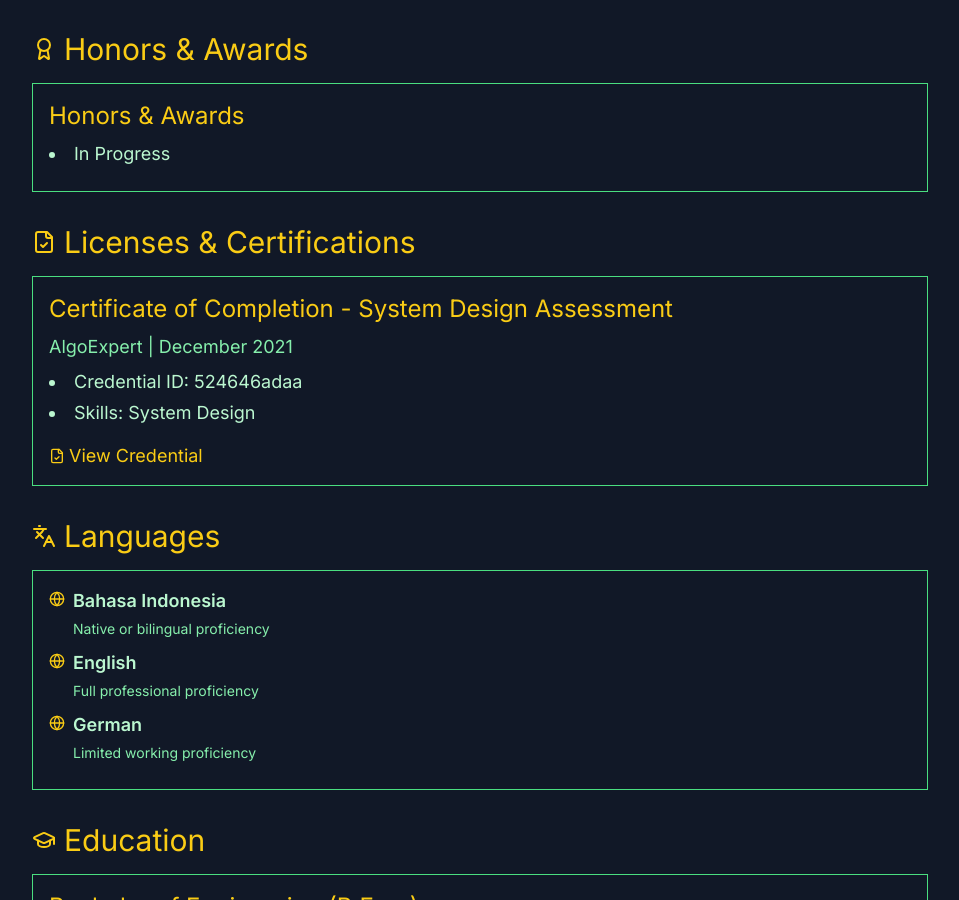
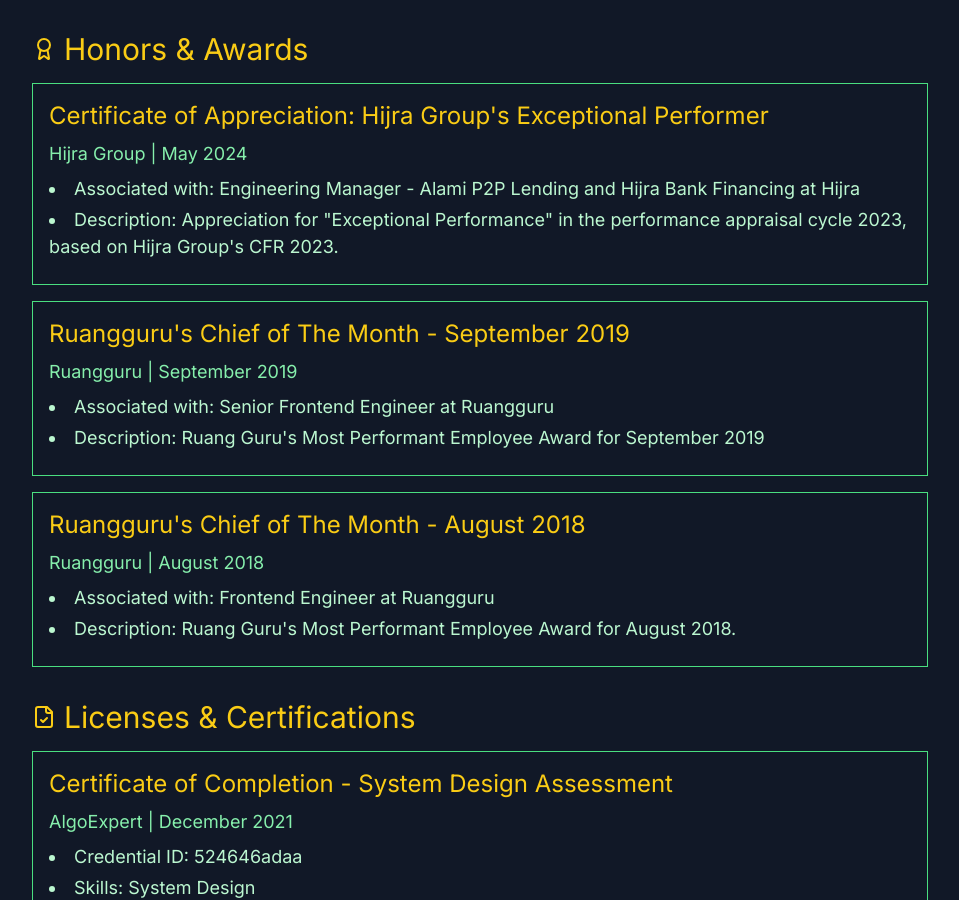
Before and after one commit to wahidyankf/wahidyankf-web, a Next.js app: page /cv in a window 1280 px wide. Shown: the part 1003-1903 px from the top of the page, without its empty margins (160-1119 px from the left). Built offline with nearby package versions, Linux system fonts and the light colour scheme.

Commit message:
update cv section

```diff
--- a/src/app/cv/page.tsx
+++ b/src/app/cv/page.tsx
@@ -61,10 +61,33 @@ const cvData: CVEntry[] = [
     type: "work",
   },
   {
-    title: "Honors & Awards",
-    organization: "",
-    period: "",
-    details: ["In Progress"],
+    title: "Certificate of Appreciation: Hijra Group's Exceptional Performer",
+    organization: "Hijra Group",
+    period: "May 2024",
+    details: [
+      "Associated with: Engineering Manager - Alami P2P Lending and Hijra Bank Financing at Hijra",
+      'Description: Appreciation for "Exceptional Performance" in the performance appraisal cycle 2023, based on Hijra Group\'s CFR 2023.',
+    ],
+    type: "honor",
+  },
+  {
+    title: "Ruangguru's Chief of The Month - September 2019",
+    organization: "Ruangguru",
+    period: "September 2019",
+    details: [
+      "Associated with: Senior Frontend Engineer at Ruangguru",
+      "Description: Ruang Guru's Most Performant Employee Award for September 2019",
+    ],
+    type: "honor",
+  },
+  {
+    title: "Ruangguru's Chief of The Month - August 2018",
+    organization: "Ruangguru",
+    period: "August 2018",
+    details: [
+      "Associated with: Frontend Engineer at Ruangguru",
+      "Description: Ruang Guru's Most Performant Employee Award for August 2018.",
+    ],
     type: "honor",
   },
   {
```
